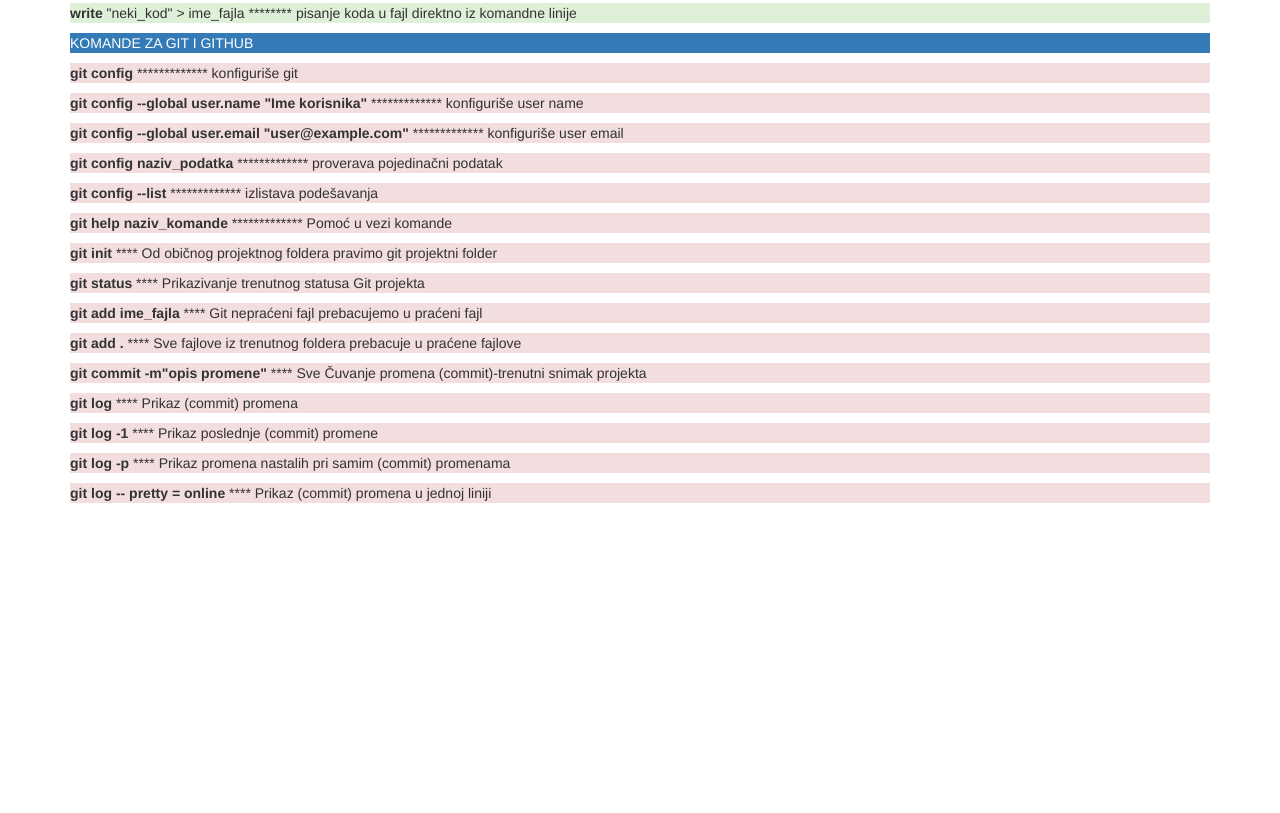
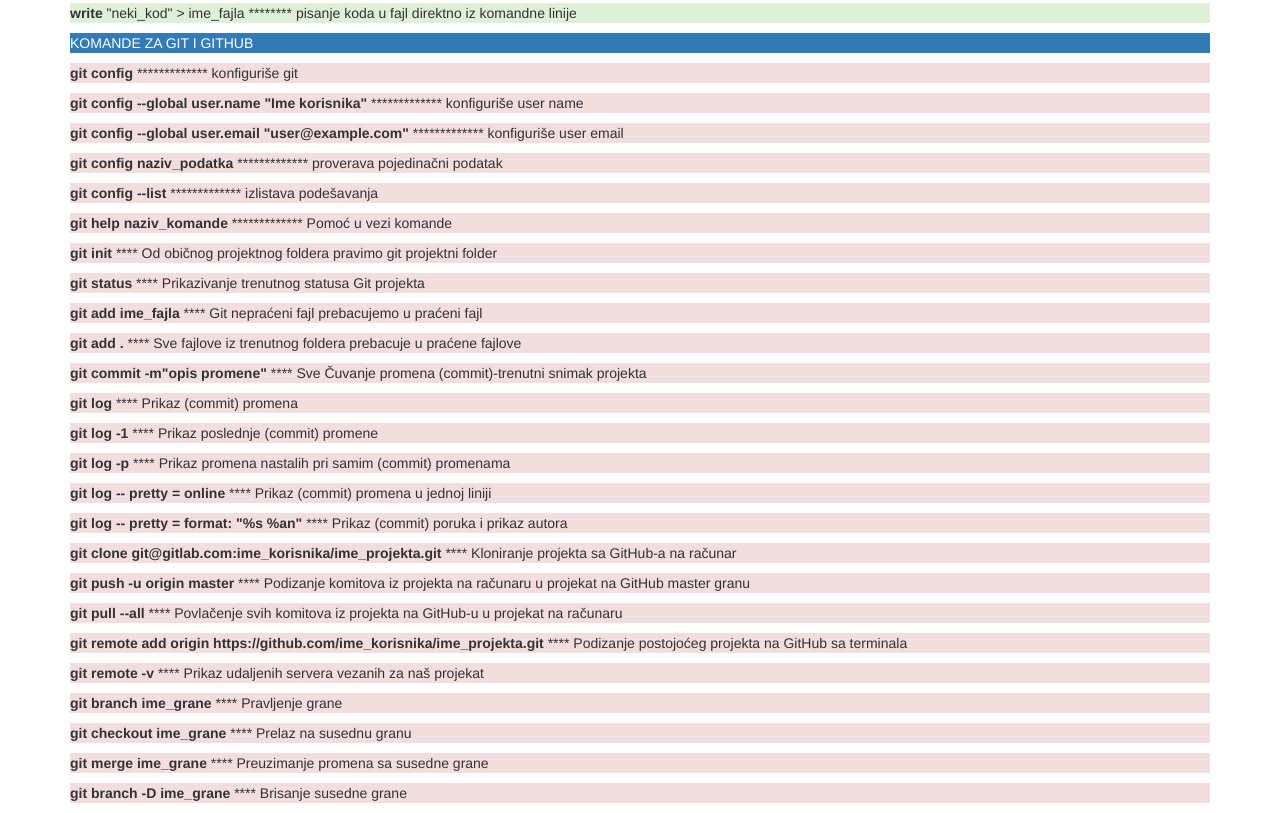
Before and after one commit to krkanbecej/prvi-projekat-na-github-, a plain HTML site: page index.html in a window 1280 px wide. Shown: the part 501-1314 px from the top of the page. Before the commit the page ends 1014 px from the top, so only its background shows below. Drawn offline with nearby package versions, Linux system fonts and the light colour scheme.

Commit message:
završne promene za osnovne komande

```diff
--- a/index.html
+++ b/index.html
@@ -41,6 +41,16 @@
 <p class="bg-danger" ><b>git log -1</b> **** Prikaz poslednje (commit) promene</p>
 <p class="bg-danger" ><b>git log -p</b> **** Prikaz promena nastalih pri samim (commit) promenama</p>
 <p class="bg-danger" ><b>git log -- pretty = online</b> **** Prikaz  (commit) promena u jednoj liniji</p>
+<p class="bg-danger" ><b>git log -- pretty = format: "%s  %an"</b> **** Prikaz  (commit) poruka i prikaz autora</p>
+<p class="bg-danger" ><b>git clone git@gitlab.com:ime_korisnika/ime_projekta.git</b> **** Kloniranje projekta sa GitHub-a na računar</p>
+<p class="bg-danger" ><b>git push -u origin master</b> **** Podizanje komitova iz projekta na računaru u projekat na GitHub master granu</p>
+<p class="bg-danger" ><b>git pull --all</b> **** Povlačenje svih komitova iz projekta na GitHub-u u projekat na računaru</p>
+<p class="bg-danger" ><b>git remote add origin https://github.com/ime_korisnika/ime_projekta.git</b> **** Podizanje postojoćeg projekta na GitHub sa terminala</p>
+<p class="bg-danger" ><b>git remote -v</b> **** Prikaz udaljenih servera vezanih za naš projekat</p>
+<p class="bg-danger" ><b>git branch ime_grane</b> **** Pravljenje grane</p>
+<p class="bg-danger" ><b>git checkout ime_grane</b> **** Prelaz na susednu granu</p>
+<p class="bg-danger" ><b>git merge ime_grane</b> **** Preuzimanje promena sa susedne grane</p>
+<p class="bg-danger" ><b>git branch -D ime_grane</b> **** Brisanje susedne grane</p>
 
 
 </div>
```
